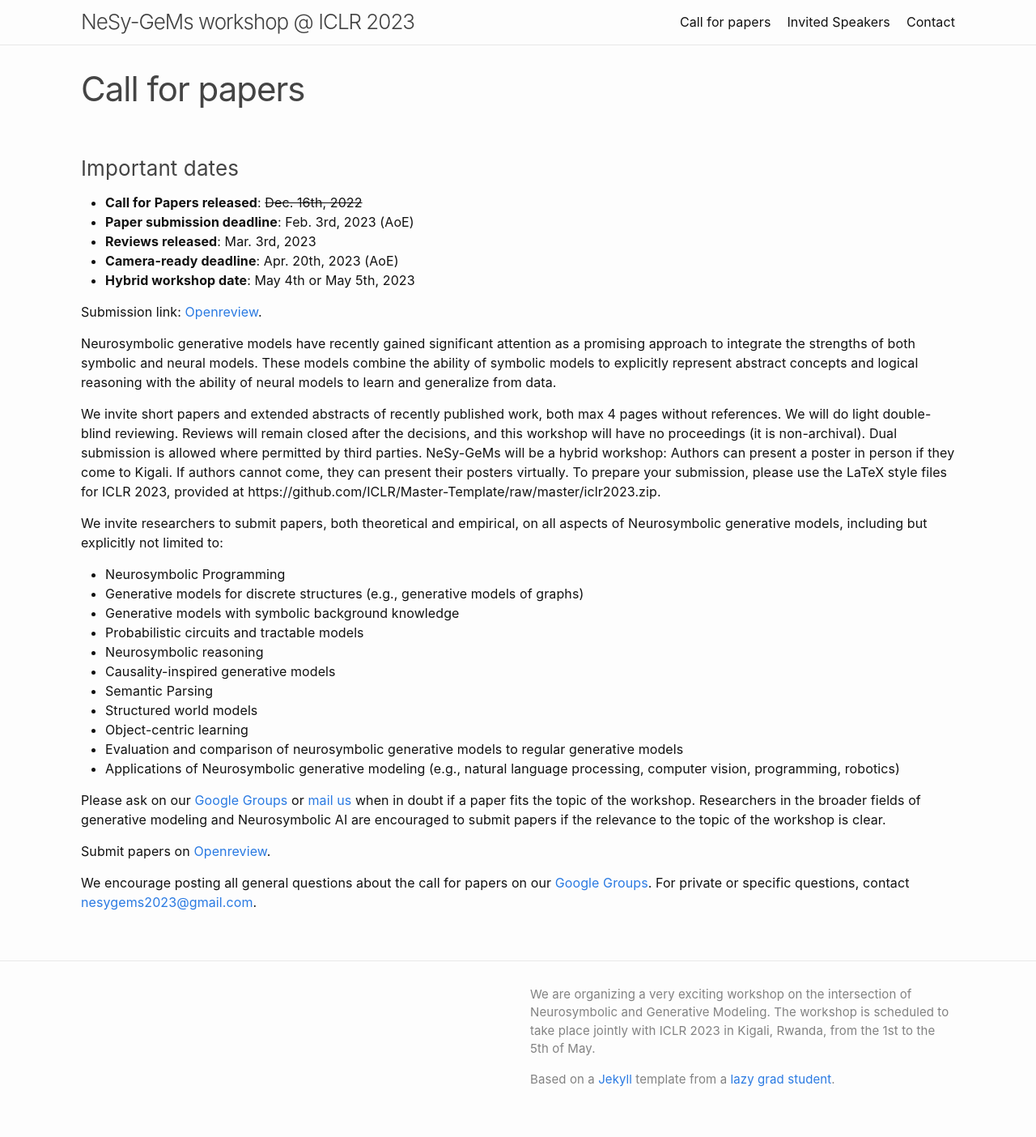
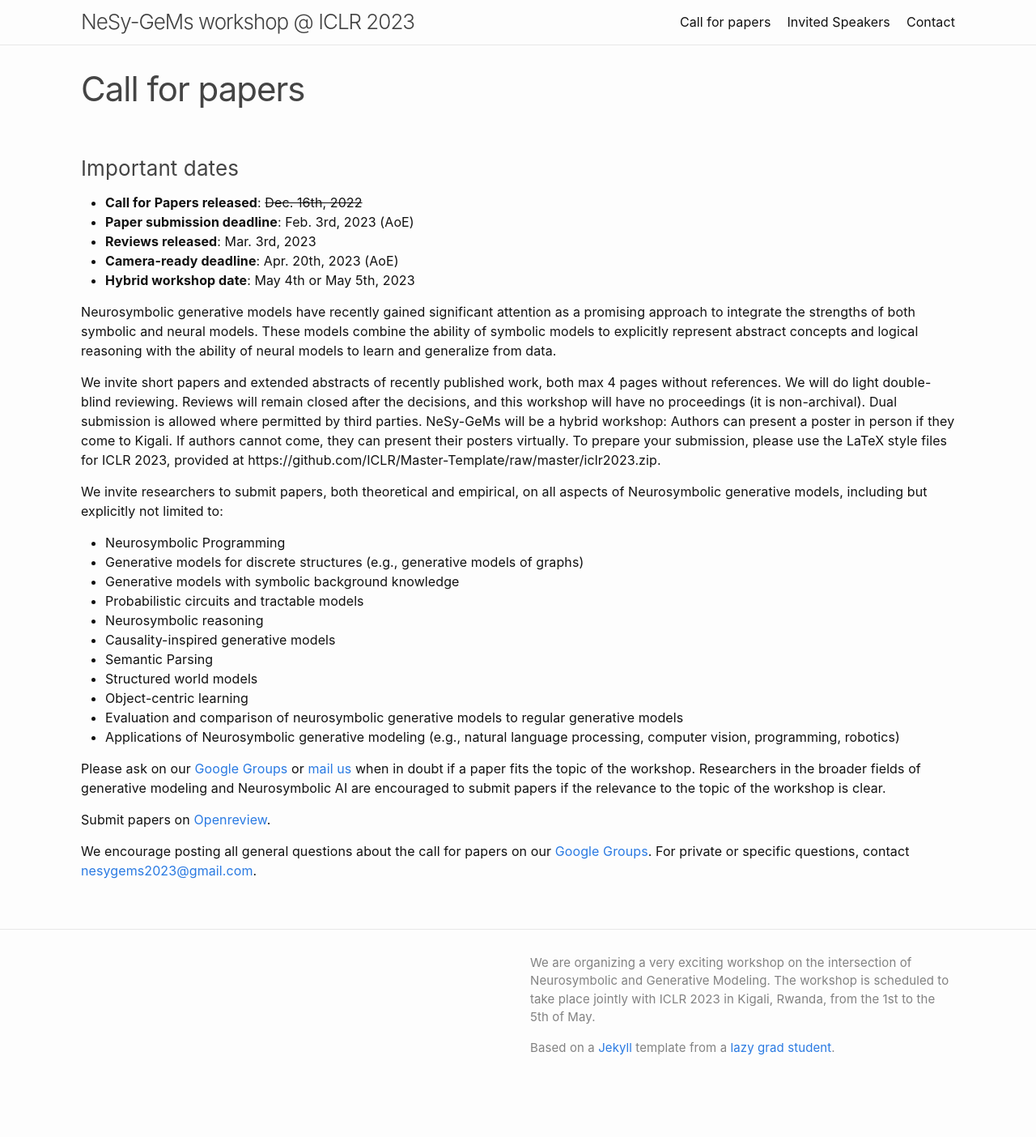
Before and after one commit to nesygems/nesygems.github.io, a Jekyll site: the page built from callforpapers.md, in a window 1280 px wide. Shown: the whole page at 81% size. Built offline with Jekyll 4.4.1, drawn with Linux system fonts in a browser that asks for light colours; after the commit the page ends 1365 px from its top, so only the background shows below that.

Commit message:
Update callforpapers.md

```diff
--- a/callforpapers.md
+++ b/callforpapers.md
@@ -11,7 +11,6 @@ permalink: /callforpapers/
 * **Camera-ready deadline**: Apr. 20th, 2023 (AoE)
 * **Hybrid workshop date**: May 4th or May 5th, 2023
 
-Submission link: [Openreview](https://openreview.net/group?id=ICLR.cc/2023/Workshop/NeSy-GeMs).
 
 Neurosymbolic generative models have recently gained significant attention as a promising approach to integrate the strengths of both symbolic and neural models. These models combine the ability of symbolic models to explicitly represent abstract concepts and logical reasoning with the ability of neural models to learn and generalize from data.
 
```
